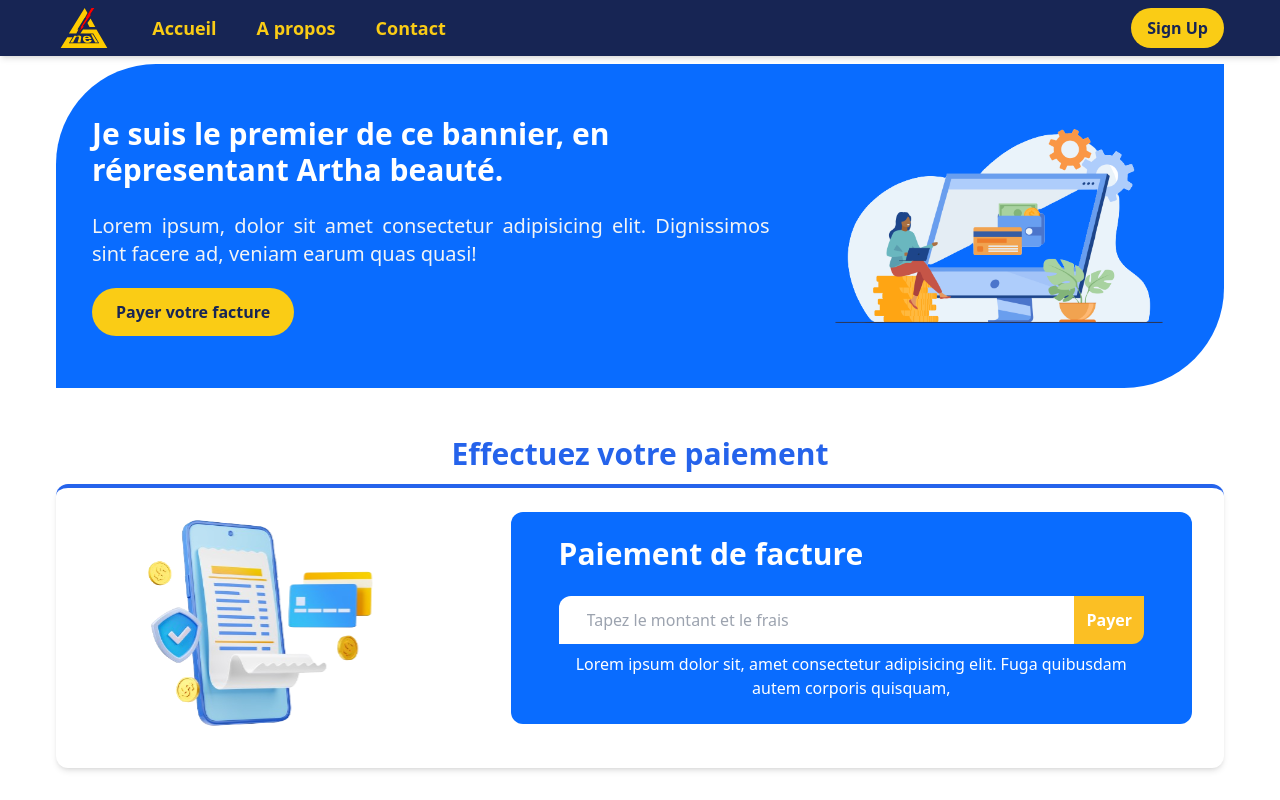
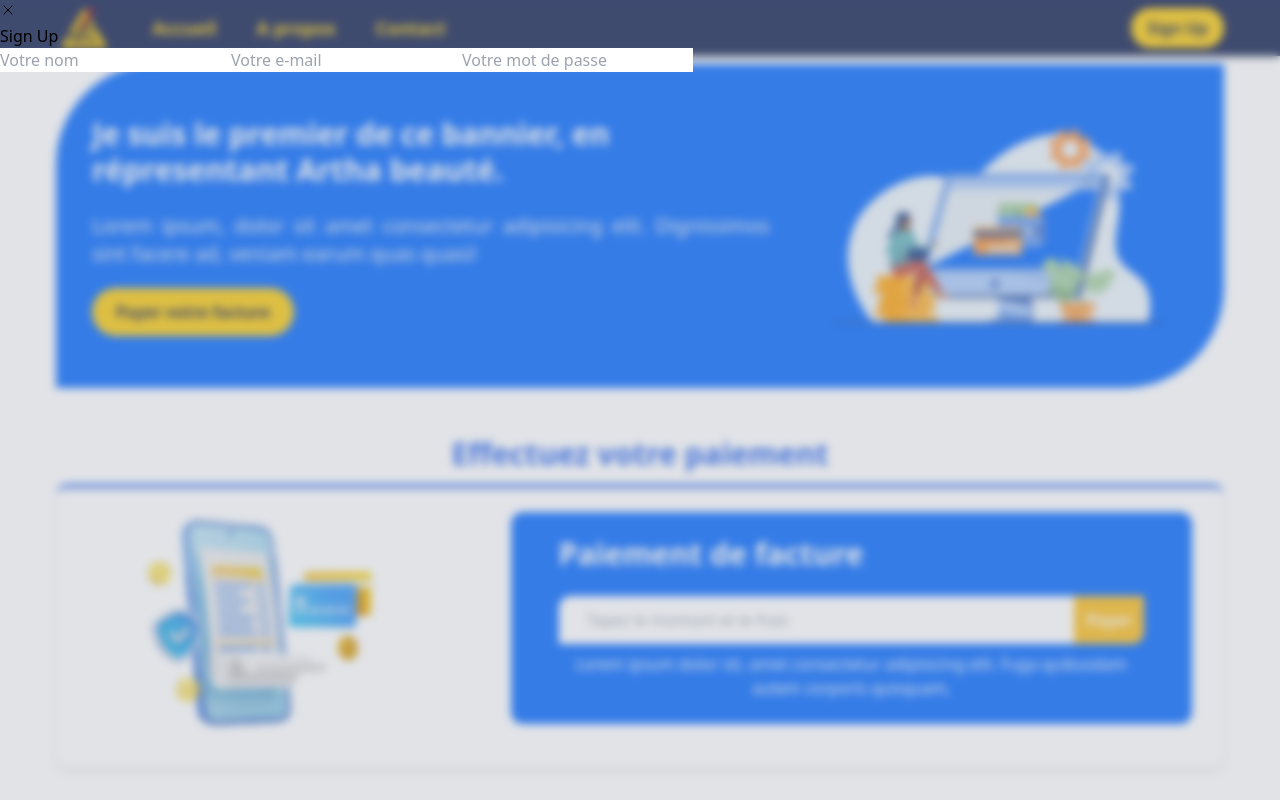
Before and after one commit to rovertnet/app_transact, a React (Vite) app: page / in a window 1280 px wide. Built offline with nearby package versions, Linux system fonts and the light colour scheme.

Commit message:
update the component Modal

```diff
--- a/src/composants/header/Navbar.jsx
+++ b/src/composants/header/Navbar.jsx
@@ -2,6 +2,7 @@ import { useState } from "react";
 import {Link} from "react-scroll";
 import { BiMenuAltRight } from "react-icons/bi";
 import { HiOutlineXMark } from "react-icons/hi2";
+import Modal from "./modal/Modal";
 
 function Navbar() {
   const [showMenu, setShowMenu] = useState(false);
@@ -88,6 +89,7 @@ function Navbar() {
           </button>
         </div>
       </div>
+      <Modal />
     </>
   );
 }
--- a/src/composants/header/modal/Modal.jsx
+++ b/src/composants/header/modal/Modal.jsx
@@ -1,11 +1,25 @@
-
+import { HiOutlineXMark } from "react-icons/hi2";
 
 function Modal() {
   return (
-    <div>
-
+    <div className="fixed inset-0 bg-gray-400 bg-opacity-30 backdrop-blur-sm">
+      <div>
+        <button>
+          <HiOutlineXMark />
+        </button>
+        <div>
+          <h2>Sign Up</h2>
+          <form action="">
+            <div>
+              <input type="text" placeholder="Votre nom" />
+              <input type="text" placeholder="Votre e-mail" />
+              <input type="password" placeholder="Votre mot de passe" />
+            </div>
+          </form>
+        </div>
+      </div>
     </div>
-  )
+  );
 }
 
-export default Modal
+export default Modal;
```
